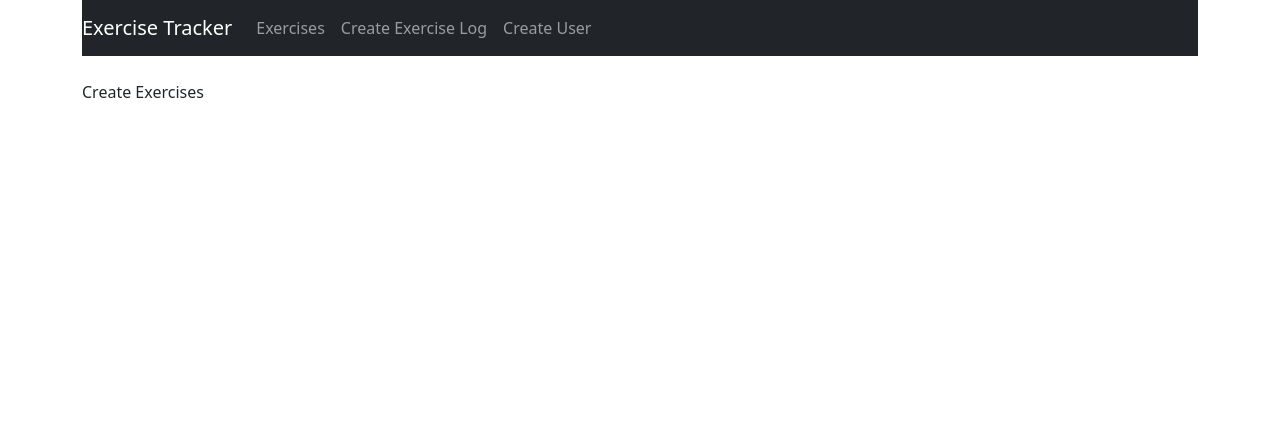
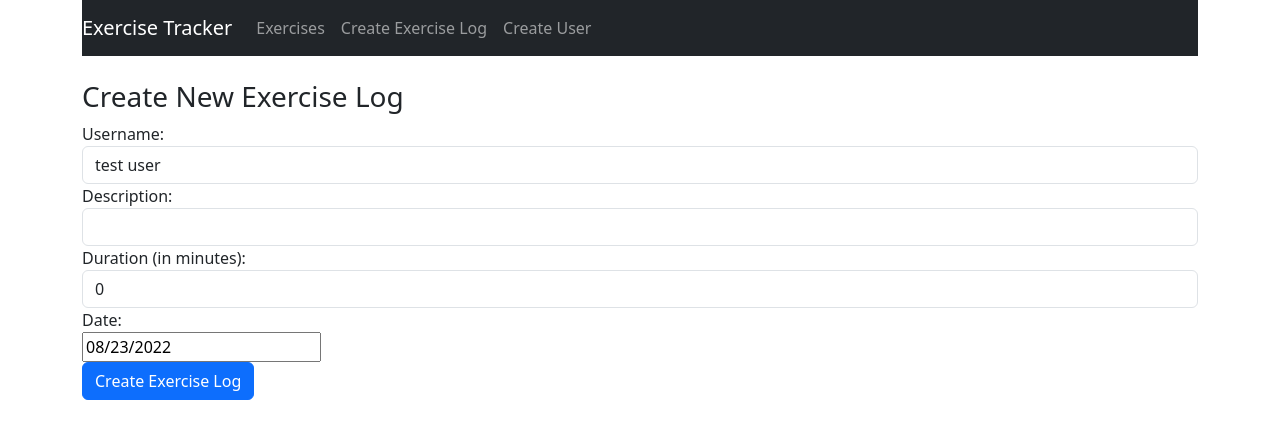
Before and after one commit to Abbe-Engers/mern-exercise-tracker, a React (Create React App) app: page /create in a window 1280 px wide. Shown: the top 438 px of the page. Built offline with nearby package versions, Linux system fonts and the light colour scheme.

Commit message:
simple hard coded create exercise component

```diff
--- a/src/components/create-exercise.component.js
+++ b/src/components/create-exercise.component.js
@@ -1,10 +1,126 @@
 import React, { Component } from "react";
+import DatePicker from "react-datepicker";
+import "react-datepicker/dist/react-datepicker.css";
 
 export default class CreateExercise extends Component {
+    constructor(props) {
+        super(props);
+
+        this.onChangeUsername = this.onChangeUsername.bind(this);
+        this.onChangeDescription = this.onChangeDescription.bind(this);
+        this.onChangeDuration = this.onChangeDuration.bind(this);
+        this.onChangeDate = this.onChangeDate.bind(this);
+        this.onSubmit = this.onSubmit.bind(this);
+
+        this.state = {
+            username: "",
+            description: "",
+            duration: 0,
+            date: new Date(),
+            users: []
+        }
+    }
+
+    componentDidMount() {
+        this.setState({
+            users: ['test user'],
+            username: 'test user'
+        });
+    }
+
+    onChangeUsername(e) {
+        this.setState({
+            username: e.target.value
+        });
+    }
+
+    onChangeDescription(e) {
+        this.setState({
+            description: e.target.value
+        });
+    }
+
+    onChangeDuration(e) {
+        this.setState({
+            duration: e.target.value
+        });
+    }
+
+    onChangeDate(date) {
+        this.setState({
+            date: date
+        });
+    }
+
+    onSubmit(e) {
+        e.preventDefault();
+
+        const exercise = {
+            username: this.state.username,
+            description: this.state.description,
+            duration: this.state.duration,
+            date: this.state.date
+        }
+
+        console.log(exercise);
+
+        window.location = "/";
+    }
+
     render() {
         return (
             <div>
-                <p>Create Exercises</p>
+                <h3>Create New Exercise Log</h3>
+                <form onSubmit={this.onSubmit}>
+                    <div className="form-group">
+                        <label>Username: </label>
+                        <select ref="userInput"
+                            required
+                            className="form-control"
+                            value={this.state.username}
+                            onChange={this.onChangeUsername}>
+                            {
+                                this.state.users.map(function (user) {
+                                    return <option
+                                        key={user}
+                                        value={user}>{user}
+                                    </option>;
+                                })
+                            }
+                        </select>
+                    </div>
+                    <div className="form-group">
+                        <label>Description: </label>
+                        <input type="text"
+                            required
+                            className="form-control"
+                            value={this.state.description}
+                            onChange={this.onChangeDescription}
+                        />
+                    </div>
+                    <div className="form-group">
+                        <label>Duration (in minutes): </label>
+                        <input type="text"
+                            required
+                            className="form-control"
+                            value={this.state.duration}
+                            onChange={this.onChangeDuration}
+                        />
+                    </div>
+                    <div className="form-group">
+                        <label>Date: </label>
+                        <div>
+                            <DatePicker
+                                selected={this.state.date}
+                                onChange={this.onChangeDate}
+                            />
+                        </div>
+                    </div>
+
+                    <div className="form-group">
+                        <input type="submit" value="Create Exercise Log" className="btn btn-primary" />
+                    </div>
+                </form>
             </div>
         )
     }
--- a/src/index.js
+++ b/src/index.js
@@ -5,9 +5,9 @@
 
 const root = ReactDOM.createRoot(document.getElementById('root'));
 root.render(
-  <React.StrictMode>
-    <App />
-  </React.StrictMode>
+  // <React.StrictMode>
+  <App />
+  // </React.StrictMode>
 );
 
 // If you want to start measuring performance in your app, pass a function
```
